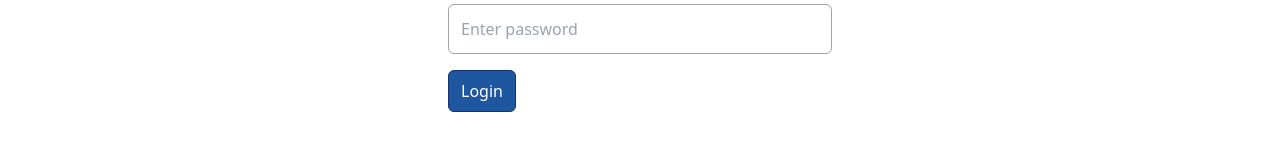
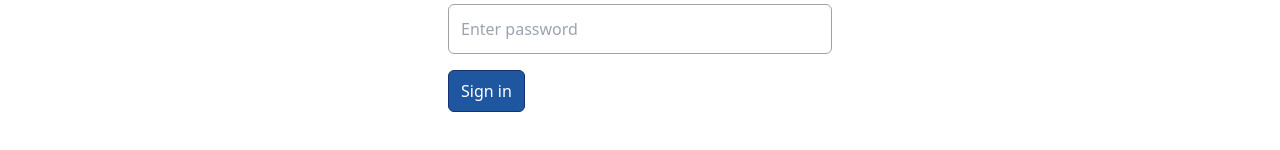
Before and after one commit to mondirhallouli/bug-busters, a React (Vite) app in the folder frontend/: page /login in a window 1280 px wide. Shown: the part 390-540 px from the top of the page. Built offline with nearby package versions, Linux system fonts and the light colour scheme.

Commit message:
added a small loading state to login and signup forms; added a skeleton loader to the report page

```diff
--- a/frontend/package.json
+++ b/frontend/package.json
@@ -13,6 +13,7 @@
     "dotenv": "^16.3.1",
     "react": "^18.2.0",
     "react-dom": "^18.2.0",
+    "react-loading-skeleton": "^3.3.1",
     "react-router-dom": "^6.15.0"
   },
   "devDependencies": {
--- a/frontend/src/pages/LoginPage.jsx
+++ b/frontend/src/pages/LoginPage.jsx
@@ -43,7 +43,9 @@ export default function LoginPage() {
                     disabled={loading}
                     className="inline-block px-3 py-2 bg-darkblue border rounded-md border-darkerblue text-white transition-colors cursor-pointer hover:bg-darkerblue"
                 >
-                    Login
+                    {
+                        loading ? 'Signing in...' : 'Sign in'
+                    }
                 </button>
 
                 {error && <p className='text-base font-openSans text-pinkred bg-pinkwhite border border-pinkred p-4'>{error}</p>}
--- a/frontend/src/pages/ReportPage.jsx
+++ b/frontend/src/pages/ReportPage.jsx
@@ -9,6 +9,9 @@ import { formatDistanceToNow } from "date-fns";
 import Comment from "../components/Comment";
 import { useEffect, useRef, useState } from "react";
 import CreateForm from "../components/CreateForm";
+// skeleton loader
+import Skeleton from 'react-loading-skeleton'
+import 'react-loading-skeleton/dist/skeleton.css'
 
 
 export default function ReportPage() {
@@ -128,7 +131,7 @@ export default function ReportPage() {
 
     return (
         <div className="report-page" >
-            {!report && <div>loading...</div>}
+            {!report && <Skeleton count={10} enableAnimation={true} />}
             {
                 report && (<div className="bg-white p-5 mb-4 border border-zinc-200 rounded-md transition-all shadow-md" >
                     <div className="flex justify-between items-center">
--- a/frontend/src/pages/SignupPage.jsx
+++ b/frontend/src/pages/SignupPage.jsx
@@ -55,7 +55,9 @@ export default function SignupPage() {
                     disabled={loading}
                     className="inline-block px-3 py-2 bg-darkblue border rounded-md border-darkerblue text-white transition-colors cursor-pointer hover:bg-darkerblue"
                 >
-                    Sign up
+                    {
+                        loading ? 'Signing up...' : 'Sign up'
+                    }
                 </button>
 
                 {error && <p className="text-base font-openSans text-pinkred bg-pinkwhite border border-pinkred p-4">{error}</p>}
```
Also changed, not shown: 1 other file (tests, documents, lock files or other folders).
